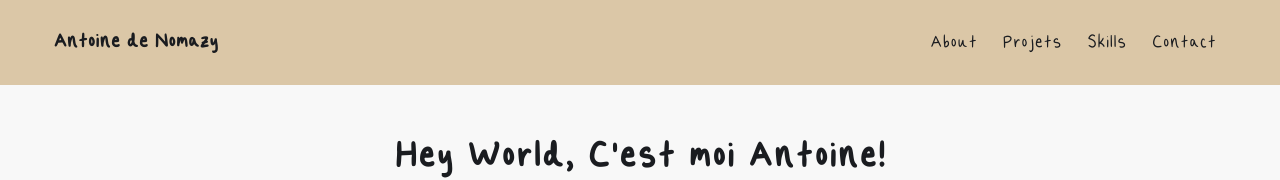
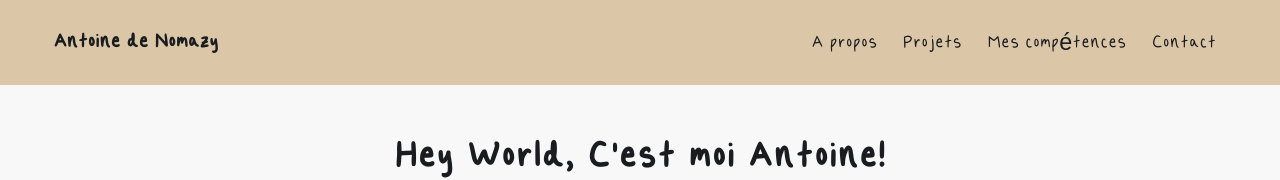
Before and after one commit to PALA999/Portfolio, a plain HTML site: page index.html in a window 1280 px wide. Shown: the top 180 px of the page. Drawn offline with nearby package versions, Linux system fonts and the light colour scheme.

Commit message:
Update index.html

```diff
--- a/index.html
+++ b/index.html
@@ -24,10 +24,10 @@
                 <a href="#about-section">Antoine de Nomazy</a>
             </div>
             <div class="right">
-                <a href="#about-section">About</a>
+                <a href="#about-section">A propos</a>
                 <!-- <a href="#experience-section">Experience</a> -->
                 <a href="#projects-section">Projets</a>
-                <a href="#skills-section">Skills</a>
+                <a href="#skills-section">Mes compétences</a>
                 <a href="#leave-message-section">Contact</a>
             </div>
         </nav>
```
